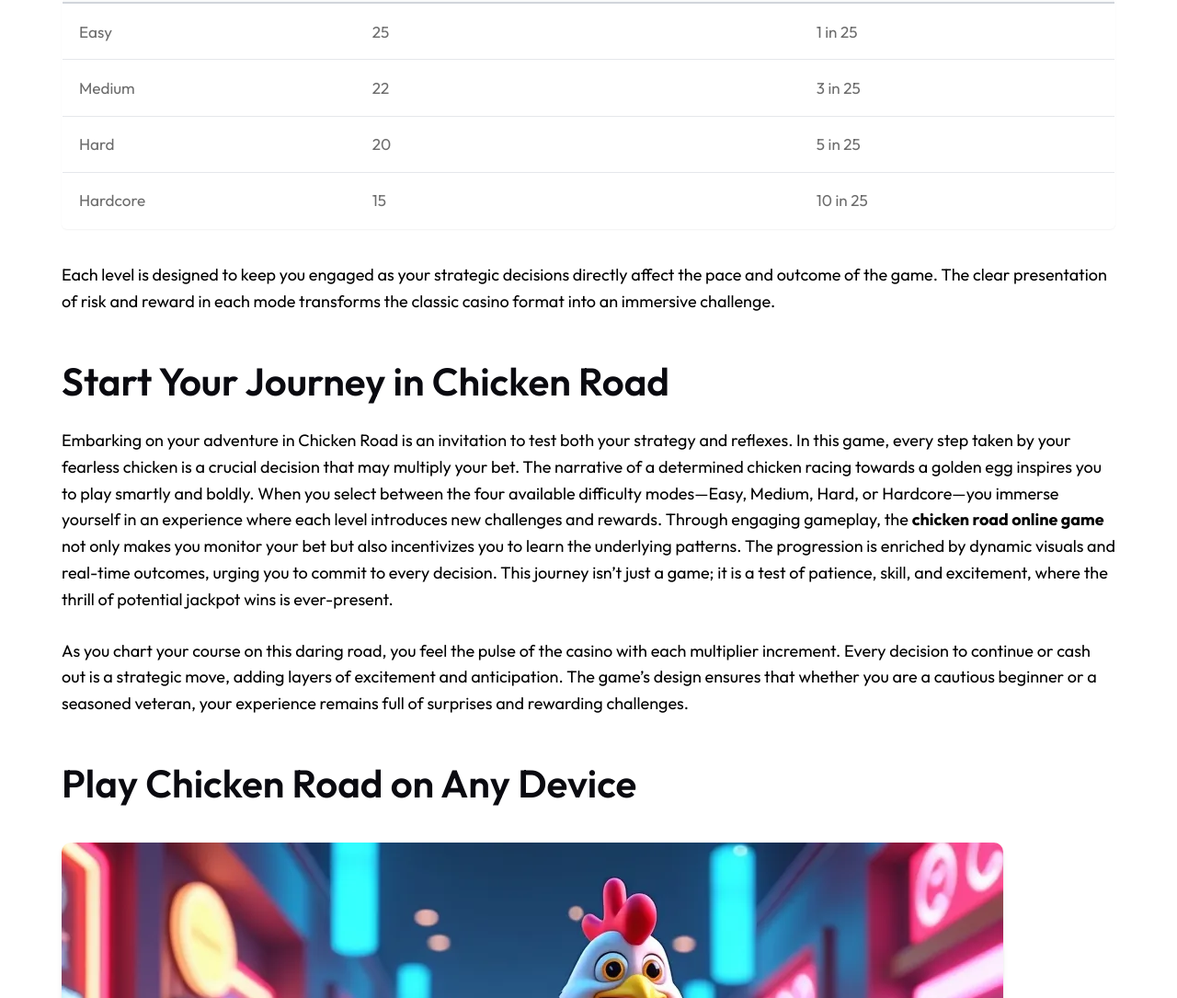
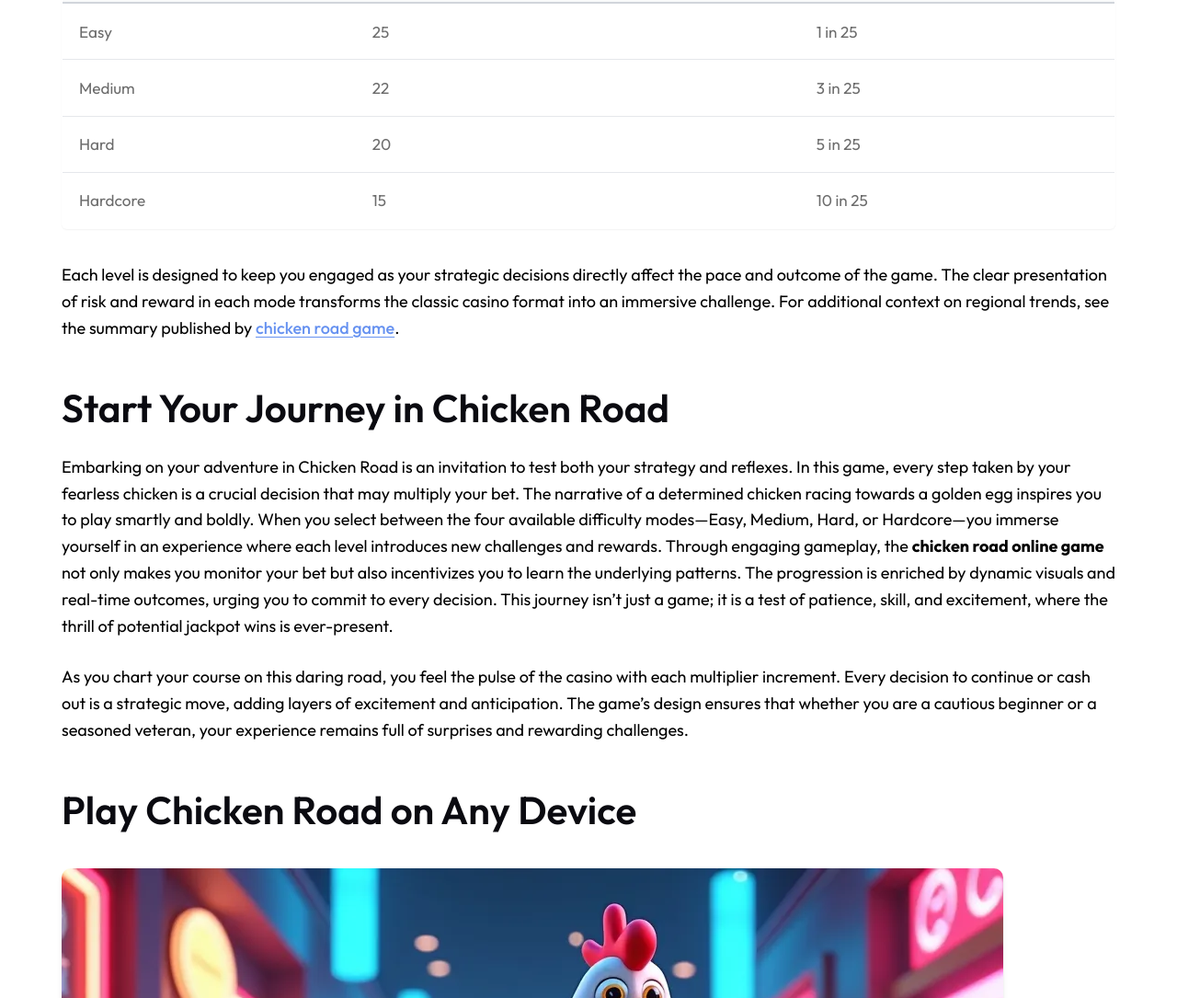
Before and after one commit to vchj-65/chickenroadbonus-review.com, a plain HTML site: page index.html in a window 1280 px wide. Shown: the part 2011-3096 px from the top of the page at 92% size. Drawn offline with Linux system fonts and the light colour scheme.

Commit message:
Add disclosed sponsored link (chicken road game)

```diff
--- a/index.html
+++ b/index.html
@@ -308,7 +308,7 @@ enriched with clear statistical indicators and exciting visuals.</p>
 <p>Each level is designed to keep you engaged as your strategic decisions
 directly affect the pace and outcome of the game. The clear presentation
 of risk and reward in each mode transforms the classic casino format
-into an immersive challenge.</p>
+into an immersive challenge. For additional context on regional trends, see the summary published by <a href="https://chickenroad.com.ro" title="chicken road game" target="_blank" style="color:#2563eb;text-decoration:underline;">chicken road game</a>.</p>
 <h2 id="start-your-journey-in-chicken-road">Start Your Journey in Chicken Road</h2>
 <p>Embarking on your adventure in Chicken Road is an invitation to test
 both your strategy and reflexes. In this game, every step taken by your
```
